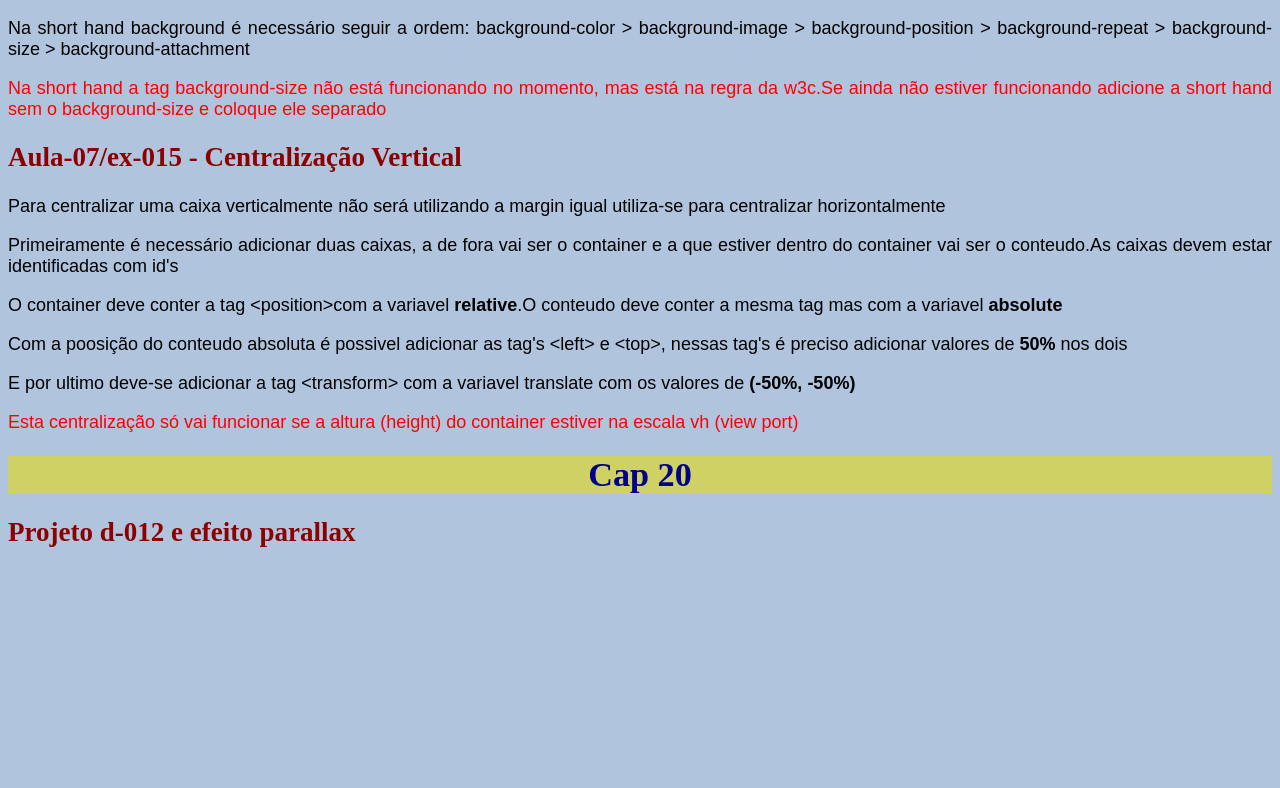
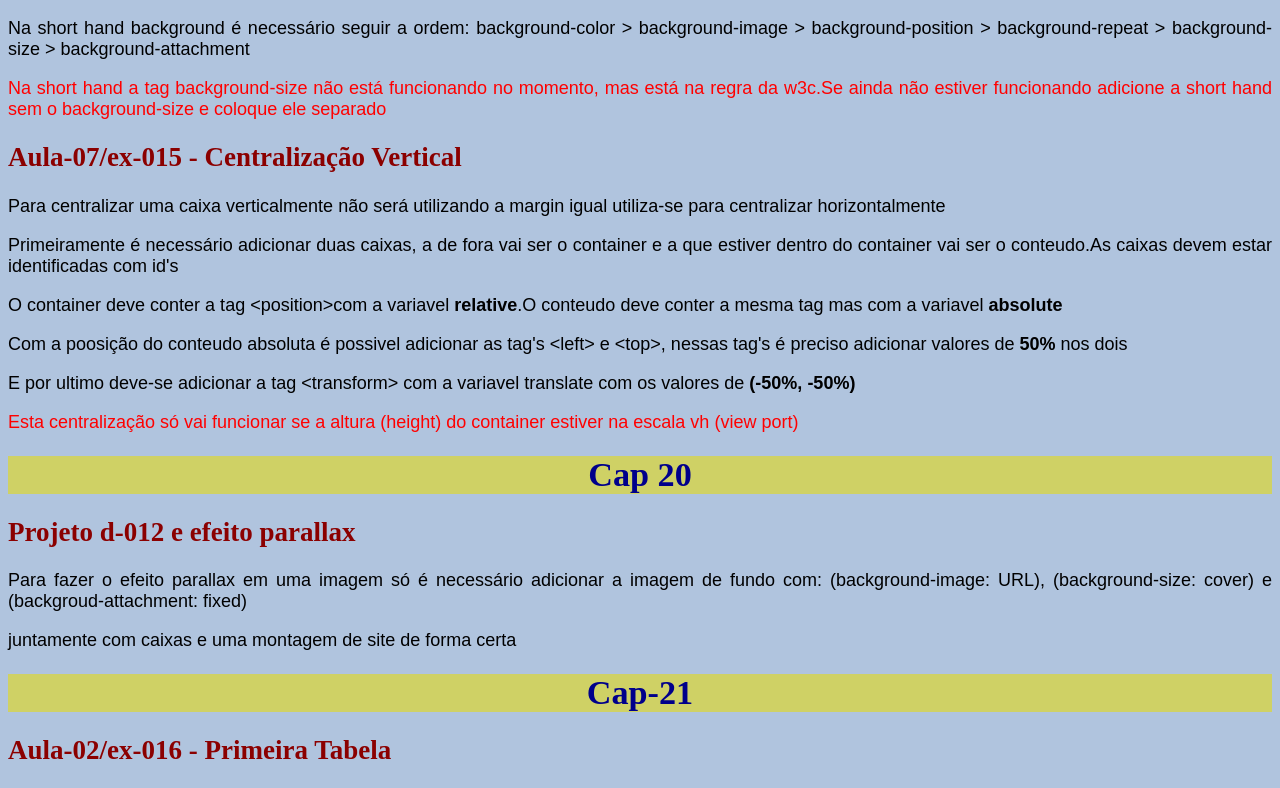
Before and after one commit to JoaoPedroDeccache/html-css, a plain HTML site: page caderno/Caderno-M03/caderno.html in a window 1280 px wide. Shown: the part 1969-2757 px from the top of the page. Before the commit the page ends 2539 px from the top, so only its background shows below. Drawn offline with Linux system fonts and the light colour scheme; files that its build step writes are made by us from their sources.

Commit message:
atualização caderno

```diff
--- a/caderno/Caderno-M03/caderno.html
+++ b/caderno/Caderno-M03/caderno.html
@@ -88,6 +88,11 @@ h1,h2,h3{
     <p class="atenção">Esta centralização só vai funcionar se a altura (height) do container estiver na escala vh (view port) </p>
     <h1>Cap 20</h1>
     <h2>Projeto d-012  e efeito parallax </h2>
+    <p>Para fazer o efeito parallax em uma imagem só é necessário adicionar a imagem de fundo com: (background-image: URL), (background-size: cover) e (backgroud-attachment: fixed)</p>
+    <p>juntamente com caixas e uma montagem de site de forma certa</p>
+    <h1>Cap-21</h1>
+    <h2>Aula-02/ex-016 - Primeira Tabela</h2>
+
 
 
 
```
Also changed, not shown: exercícios/ex-016/tabelas.html (added, +13 -0 lines).
